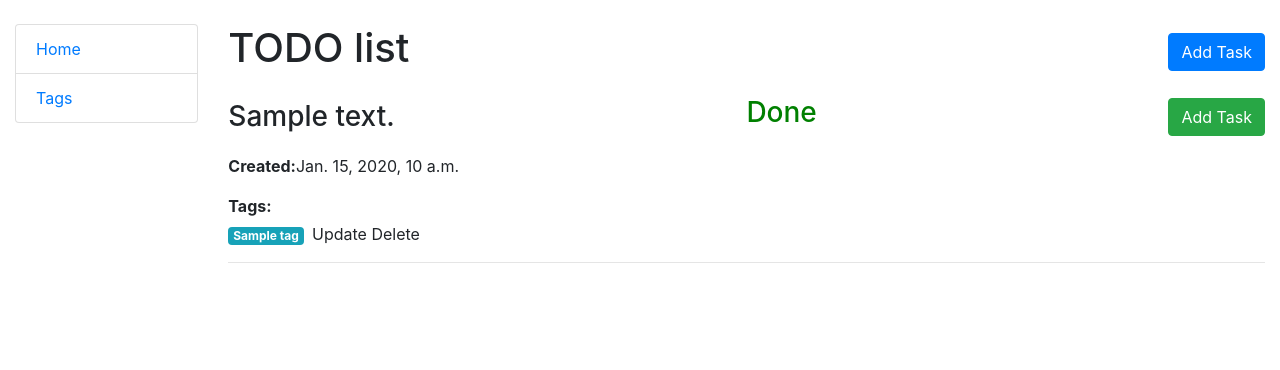
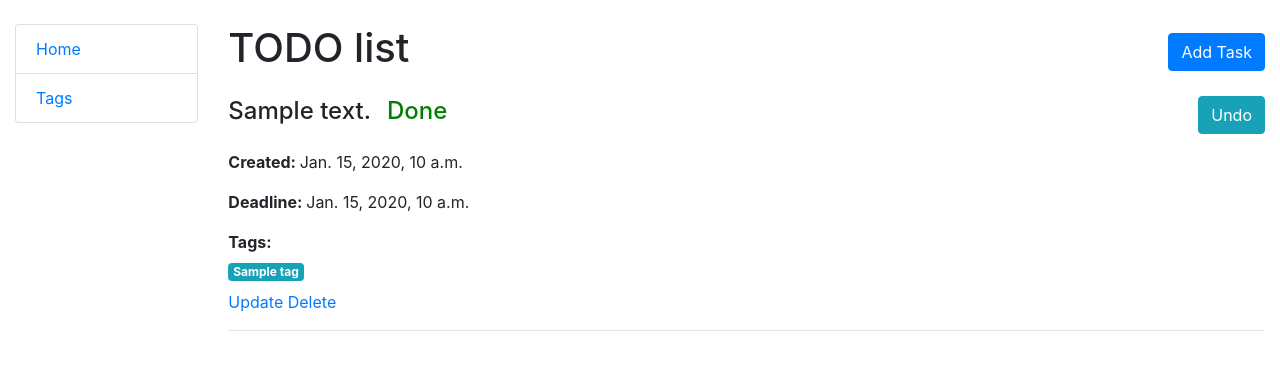
Before and after one commit to RomanHlodann/todo-list, a Django app: page / in a window 1280 px wide. Shown: the top 370 px of the page. Run offline with Django 5.2, Linux system fonts and the light colour scheme; tables that the repository leaves empty hold one stand-in row (values such as "Sample post").

Commit message:
add logic for complete/undo task in template task_list

```diff
--- a/templates/planner/task_list.html
+++ b/templates/planner/task_list.html
@@ -7,18 +7,26 @@
   {% for task in task_list %}
     <div class="mt-3">
       <div class="d-flex justify-content-between align-items-center">
-        <h3 class="mb-0">{{ task.content }}</h3>
-        {% if task.is_completed %}
-            <h3 style="color: green;">Done</h3>
-            {% else %}
-              <h3 style="color: red;">Not done</h3>
-          {% endif %}
-
-        <button class="btn btn-success">Add Task</button>
+        <div class="row m-0">
+          <h4 class="mb-0 mr-3">{{ task.content }} </h4>
+          {% if task.is_completed %}
+              <h4 style="color: green;">Done</h4>
+              </div>
+              <a class="btn btn-info">Undo</a>
+              {% else %}
+                <h4 style="color: red;">Not done</h4>
+                </div>
+                <a class="btn btn-success">Complete</a>
+            {% endif %}
       </div>
       <div class="mt-3">
-        <p><b>Created:</b>{{ task.datetime }}</p>
+        <p><b>Created: </b>{{ task.datetime }}</p>
       </div>
+      {% if task.deadline %}
+        <div class="mt-3">
+          <p><b>Deadline: </b>{{ task.deadline }}</p>
+        </div>
+      {% endif %}
       <div class="mt-3">
         <p class="font-weight-bold mb-1">Tags:</p>
         <div class="d-inline-block">
@@ -27,9 +35,11 @@
             {% empty %}
             No tags
           {% endfor %}
-          <a>Update</a>
-          <a>Delete</a>
         </div>
+      </div>
+      <div class="mt-2">
+        <a href="{% url "planner:task-update" task.id %}">Update</a>
+        <a href="{% url "planner:task-delete" task.id %}">Delete</a>
       </div>
     </div>
     <hr>
```
